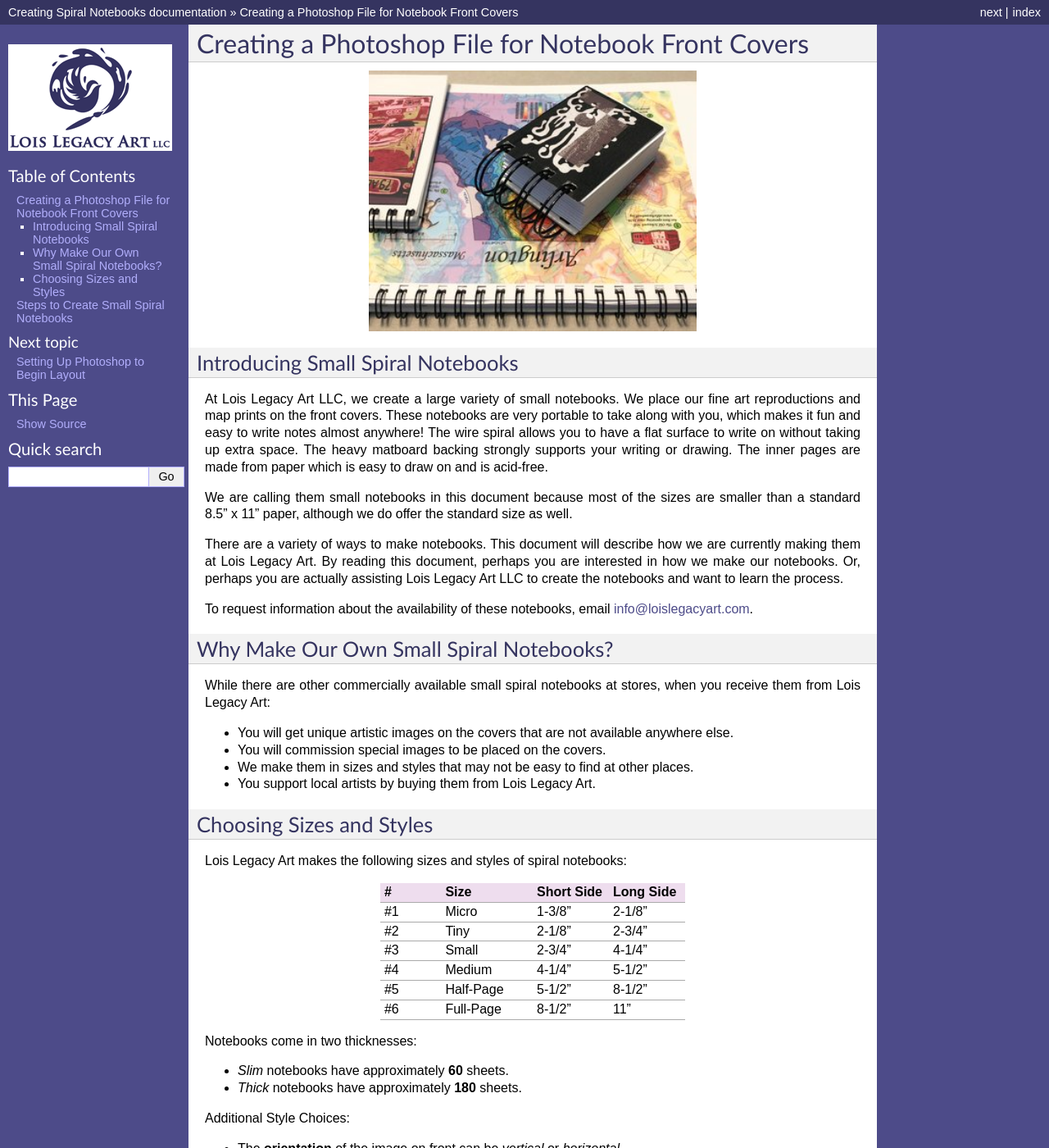
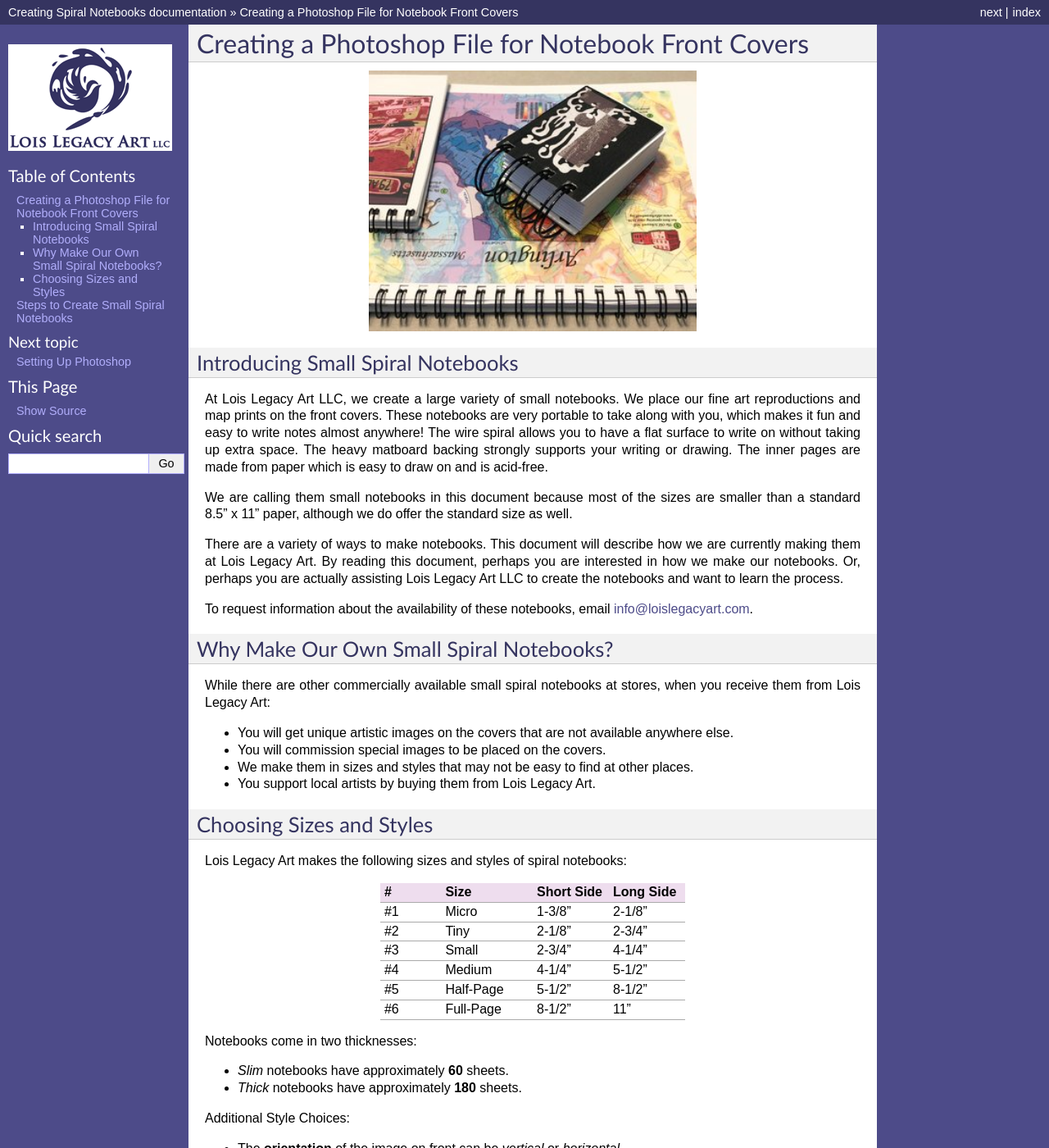
Before and after one commit to loiskilberg/FinalProject, a Sphinx documentation site: the page built from source/index.rst, in a window 1280 px wide and 1400 px high. Shown: the whole window at 82% size. Built offline with Sphinx 7.4.7, drawn with Linux system fonts in a browser that asks for light colours; some of the changed text lies outside the part shown.

Commit message:
shorten title

```diff
--- a/source/01_settingUpPhotoshop.rst
+++ b/source/01_settingUpPhotoshop.rst
@@ -1,5 +1,5 @@
-Setting Up Photoshop to Begin Layout
-####################################
+Setting Up Photoshop
+####################
 
 Gathering the Image for the Front Outside Cover
 ===============================================
```
